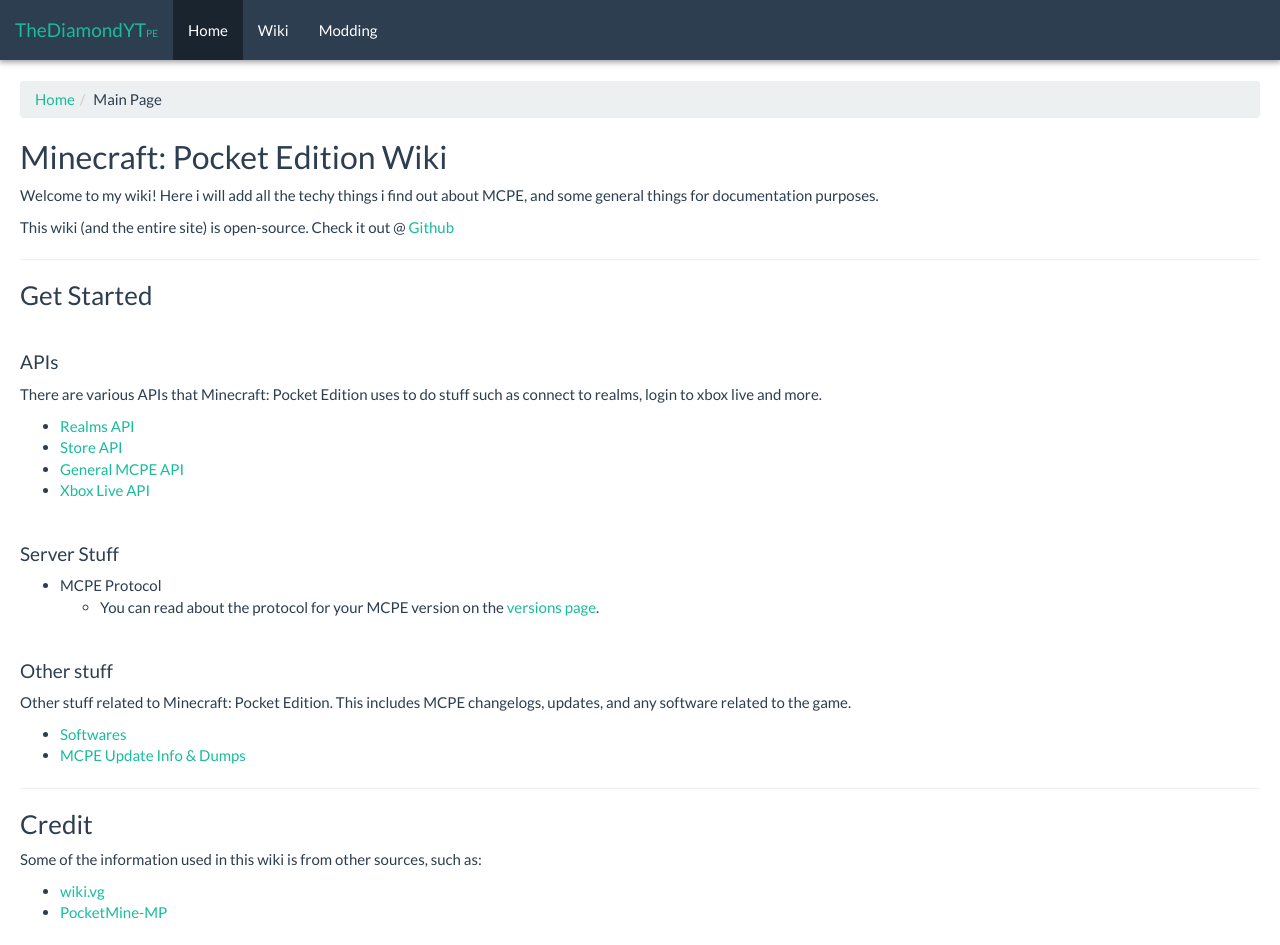
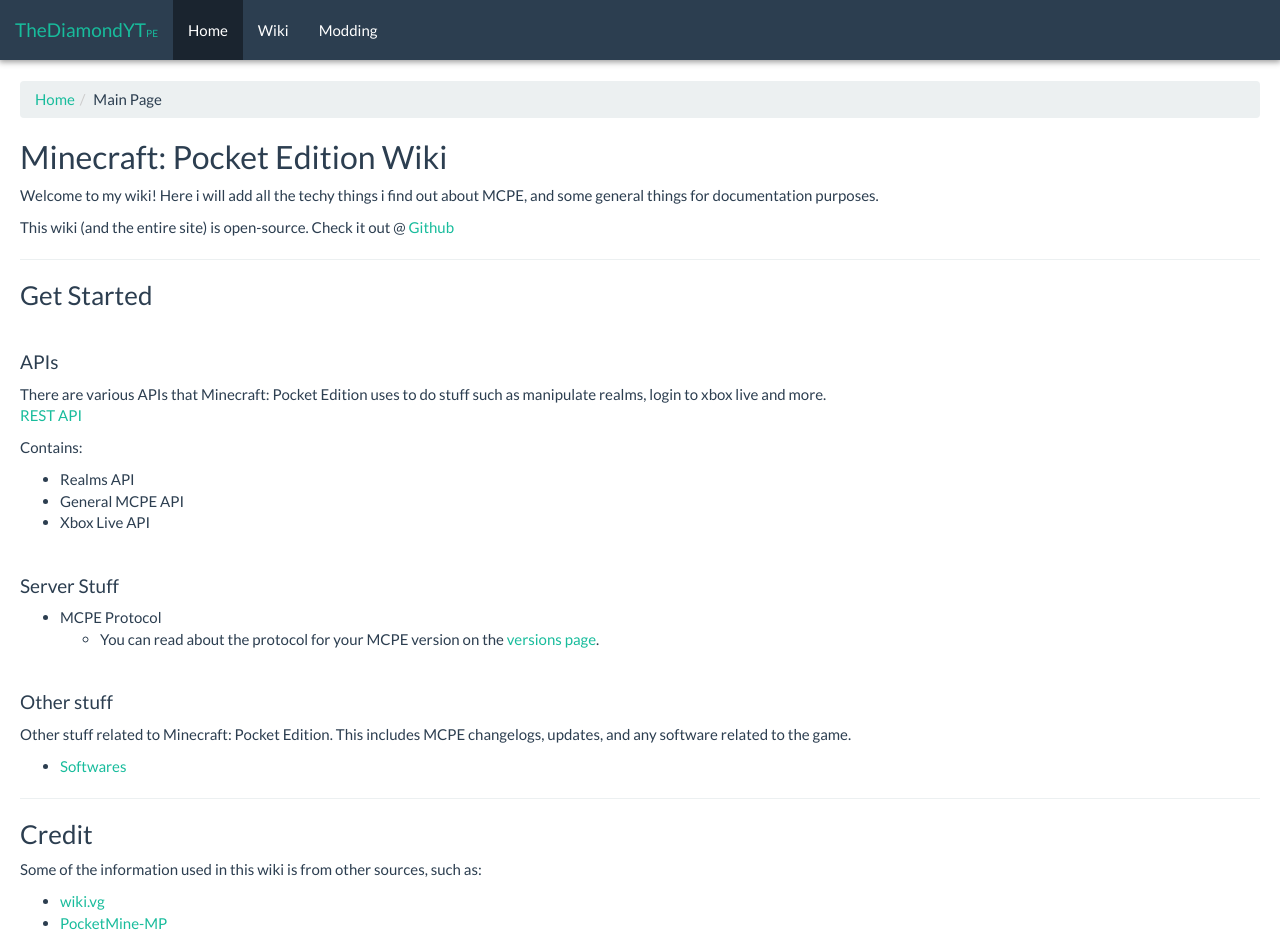
Before and after one commit to TheDiamondYT1/pe.thediamondyt.tk, a Jekyll site: the page built from _wiki/Main_Page.md, in a window 1280 px wide. Built offline with Jekyll 4.4.1, drawn with Linux system fonts in a browser that asks for light colours.

Commit message:
Fix some things

```diff
--- a/_wiki/Main_Page.md
+++ b/_wiki/Main_Page.md
@@ -14,12 +14,14 @@
 <br>
 
 #### APIs
-There are various APIs that Minecraft: Pocket Edition uses to do stuff such as connect to realms, login to xbox live and more.
+There are various APIs that Minecraft: Pocket Edition uses to do stuff such as manipulate realms, login to xbox live and more.
+<br>
+[REST API](api/)
 
-* [Realms API](api/realms/)
-* [Store API](api/store/)
-* [General MCPE API](api/mcpe/)
-* [Xbox Live API](api/xboxlive/)
+Contains:
+  * Realms API
+  * General MCPE API
+  * Xbox Live API
 
 <br>
 #### Server Stuff
@@ -31,7 +33,6 @@
 Other stuff related to Minecraft: Pocket Edition. This includes MCPE changelogs, updates, and any software related to the game.
 
 * [Softwares](software/)
-* [MCPE Update Info & Dumps](versions/)
 
 ---
 
```
Also changed, not shown: _wiki/api/Info.md (+2 -0 lines).
